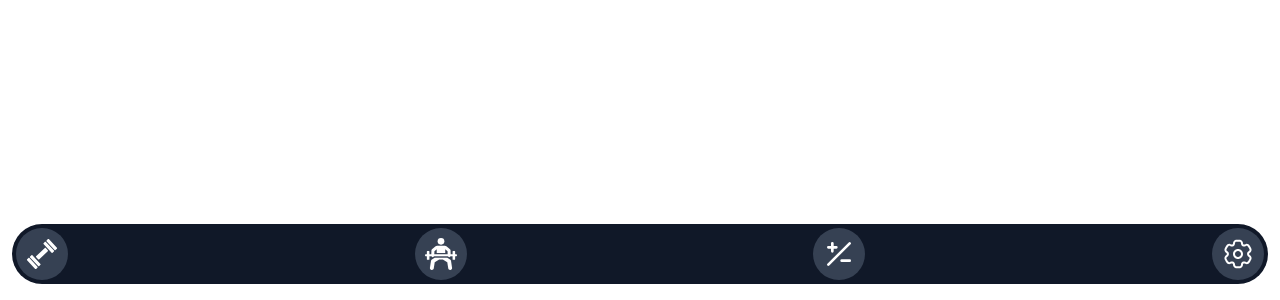
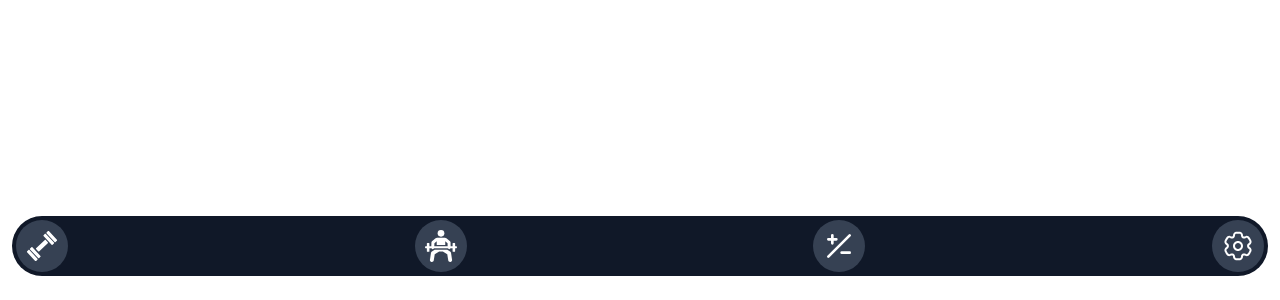
Before and after one commit to valenvirzi/Load-Up, a React (Vite) app: page / in a window 1280 px wide. Shown: the part 500-800 px from the top of the page. Built offline with nearby package versions, Linux system fonts and the light colour scheme.

Commit message:
positioning

```diff
--- a/src/components/Footer.tsx
+++ b/src/components/Footer.tsx
@@ -33,7 +33,7 @@ const Footer: React.FC = () => {
   ];
 
   return (
-    <footer className="fixed right-1 bottom-4 left-1 rounded-full bg-gray-900 p-1 text-white md:right-3 md:left-3">
+    <footer className="fixed right-1 bottom-6 left-1 z-10 rounded-full bg-gray-900 p-1 text-white md:right-3 md:left-3">
       <nav>
         <ul className="flex items-stretch justify-between gap-0.5">
           {links.map((item) => (
```
